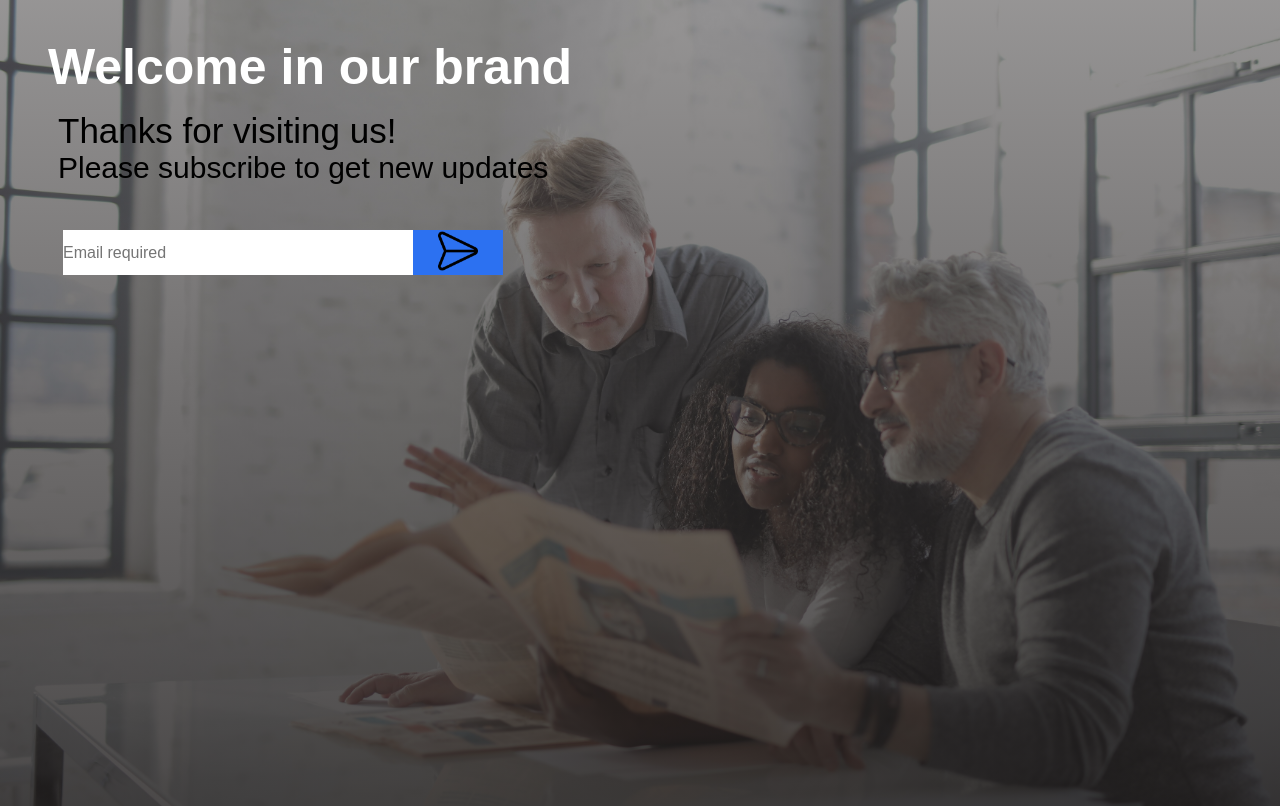
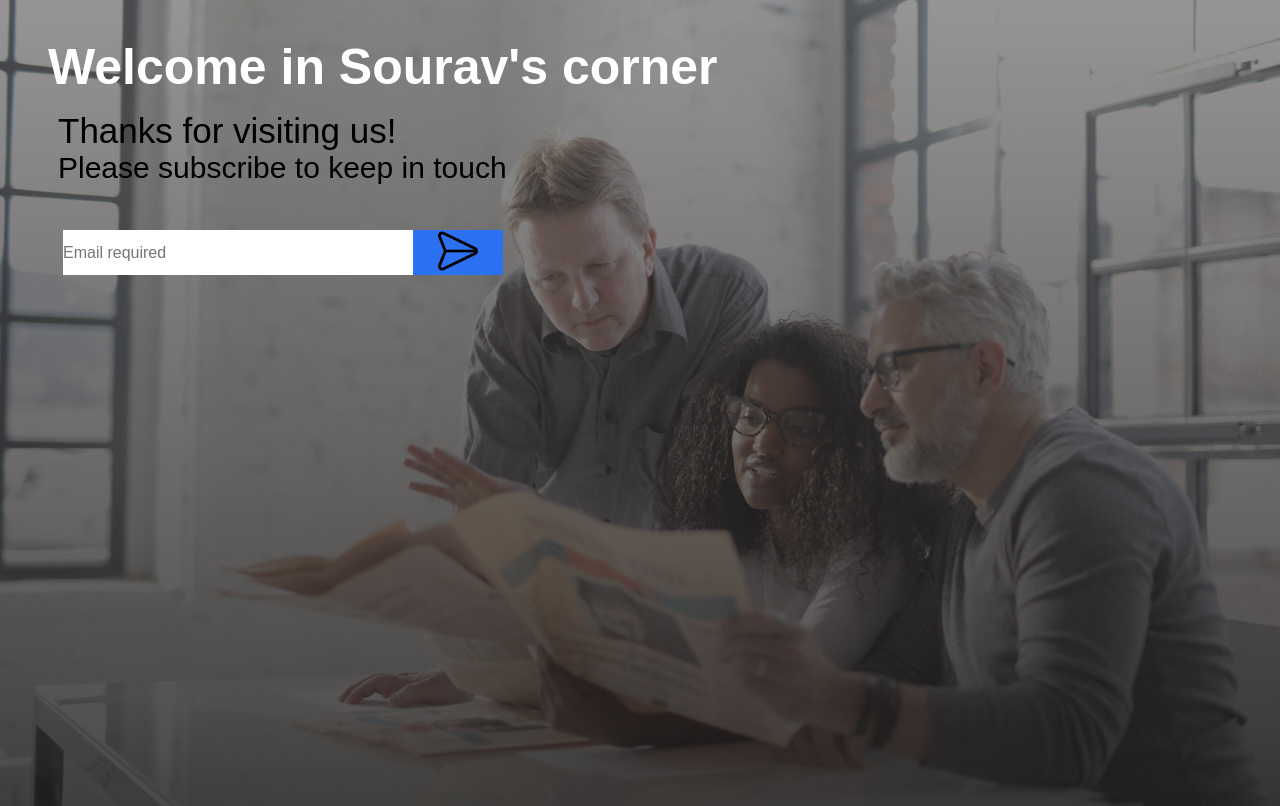
Before and after one commit to Souravpal08/EmailForm, a plain HTML site: page index.html in a window 1280 px wide. Drawn offline with Linux system fonts and the light colour scheme.

Commit message:
Update index.html

```diff
--- a/index.html
+++ b/index.html
@@ -8,9 +8,9 @@
 </head>
 <body >
     <div class="pic">
-        <h2>Welcome in our brand</h2>
+        <h2>Welcome in Sourav's corner</h2>
         <h3>Thanks for visiting us!</h3>
-        <p>Please subscribe to get new updates</p>
+        <p>Please subscribe to keep in touch</p>
 
     <form name="submit-to-google-sheet">
         <input type="email"   name="Email" placeholder="Email required" required>
```
